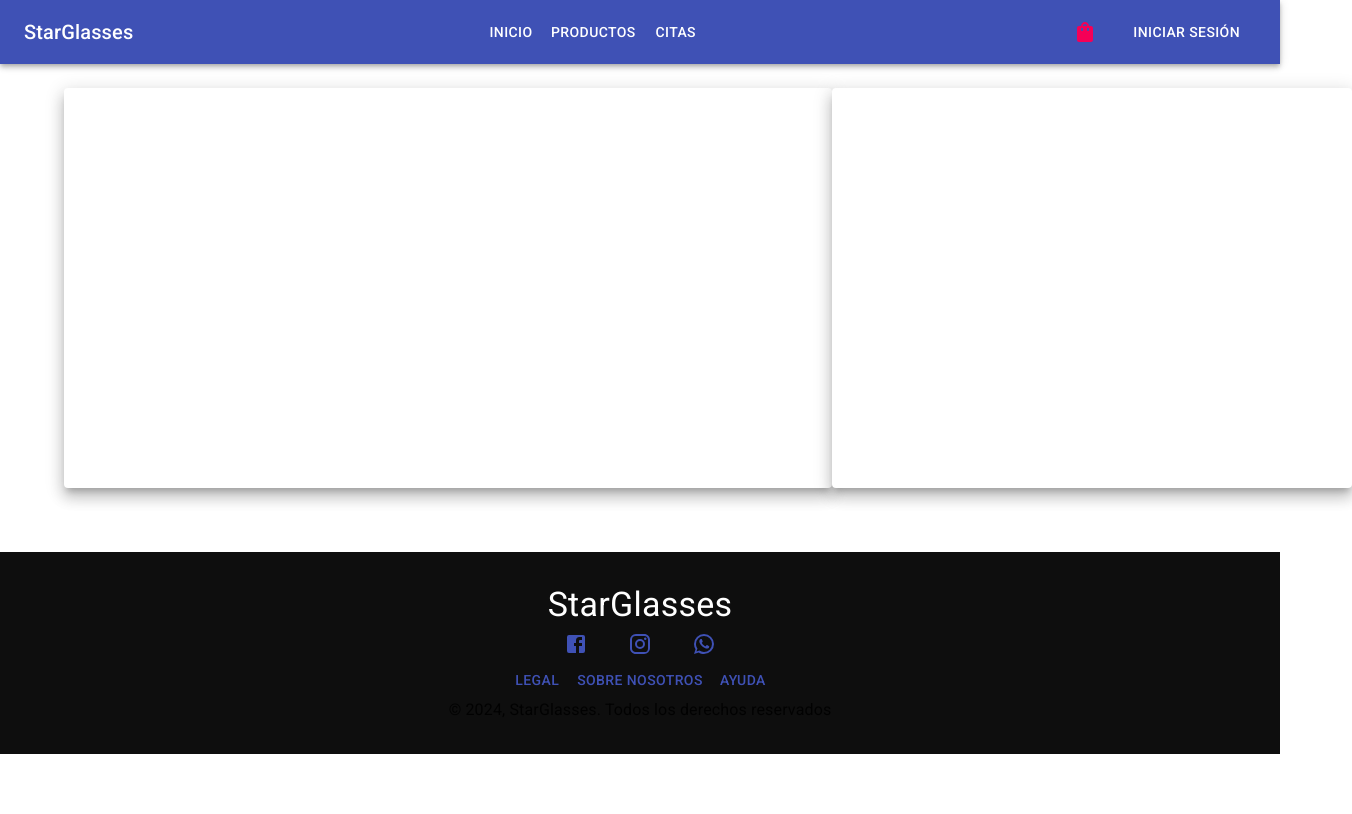
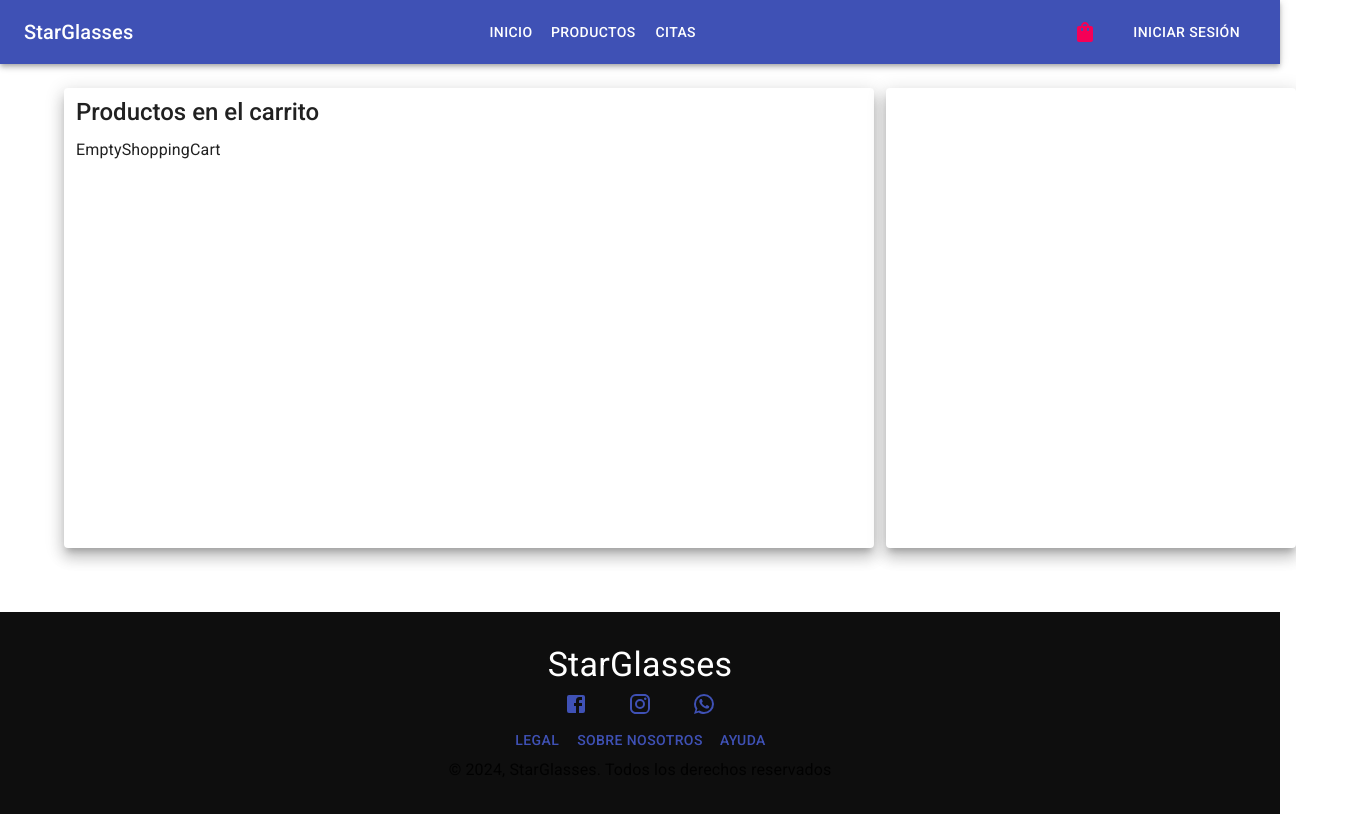
Before and after one commit to JahirSamperio/starGlasses, a React (Vite) app in the folder frontend/: page /shopping-cart in a window 1280 px wide. Shown: the whole page, 1352 px wide, since content can reach past the window. Built offline with nearby package versions, Linux system fonts and the light colour scheme.

Commit message:
ADD: shopping cart tab

```diff
--- a/frontend/src/AppRouter.jsx
+++ b/frontend/src/AppRouter.jsx
@@ -21,18 +21,21 @@ const navArrayLinks = [
 
 function App() {
   return (
-    <>
-      <NavBar navArrayLinks={navArrayLinks}/>
-      <Routes>
-        <Route path="/" element = {<Home/>}/>
-        <Route path="/login" element = {<Login/>}/>
-        <Route path="/register" element= {<Register/>}/>
-        <Route path="/products-list" element={<Products/>}/>
-        <Route path="/shopping-cart" element={<ShoppingCart/>}/>
-      </Routes>
-      <Footer/>
 
-    </>
+      <div style={{ display: "flex", flexDirection: "column", minHeight: "100vh" }}>
+        <NavBar navArrayLinks={navArrayLinks}/>
+        <div style={{ flex: 1 }}>
+          <Routes>
+            <Route path="/" element={<Home />} />
+            <Route path="/login" element={<Login />} />
+            <Route path="/register" element={<Register />} />
+            <Route path="/products-list" element={<Products />} />
+            <Route path="/shopping-cart" element={<ShoppingCart />} />
+          </Routes>
+        </div>
+        <Footer />
+      </div>
+
   );
 }
 
--- /dev/null
+++ b/frontend/src/components/emptyShoppingCart/EmptyShoppingCart.jsx
@@ -0,0 +1,7 @@
+import React from 'react'
+
+export const EmptyShoppingCart = () => {
+  return (
+    <div>EmptyShoppingCart</div>
+  )
+}
--- a/frontend/src/components/productCard/ProductCard.jsx
+++ b/frontend/src/components/productCard/ProductCard.jsx
@@ -10,14 +10,14 @@ import {
 
 import { useEffect, useState } from "react";
 
-export default function ProductCard({ id, name, precio }) {
+export default function ProductCard({ id, name, price }) {
   const [shoppingData, setShoppingData] = useState();
 
   useEffect(() => {
     setShoppingData(JSON.parse(localStorage.getItem("shopping_cart")) || []);
   }, []);
 
-  const handleProductsToShoppingCart = (id, name, precio) => {
+  const handleProductsToShoppingCart = (id, name, price) => {
     // Obtenemos desde el almacenamiento local
     const currentShoppingData = JSON.parse(localStorage.getItem('shopping_cart')) || [];
 
@@ -34,7 +34,7 @@ export default function ProductCard({ id, name, precio }) {
     const newItem = {
       id,
       name,
-      precio,
+      price,
     };
 
     // Creamos una nueva copia del carrito por medio de desestructuracion  y agregamos el nuevo artícul
@@ -71,7 +71,7 @@ export default function ProductCard({ id, name, precio }) {
           <Typography component="p" variant="body2">
             {name}
           </Typography>
-          <Typography sx={{ mt: "5px" }}>${precio}</Typography>
+          <Typography sx={{ mt: "5px" }}>${price}</Typography>
         </CardContent>
       </CardActionArea>
 
@@ -81,7 +81,7 @@ export default function ProductCard({ id, name, precio }) {
           sx={{ fontSize: "12px", flexGrow: 1 }}
           onClick={(e) => {
             e.preventDefault();
-            handleProductsToShoppingCart(id, name, precio);
+            handleProductsToShoppingCart(id, name, price);
           }}
         >
           Add
--- /dev/null
+++ b/frontend/src/components/shoppingCartItem/ShoppingCartItem.jsx
@@ -0,0 +1,42 @@
+import {
+  Card,
+  CardActions,
+  CardContent,
+  CardMedia,
+  CardActionArea,
+  Container,
+  Button,
+  Typography,
+} from "@mui/material";
+import React from "react";
+
+export default function ShoppingCartItem({id,name, price}) {
+  return (
+    <Card
+      sx={{
+
+        display: "flex",
+        mb:'12px'
+      }}
+    >
+      <CardActionArea sx={{ display: "flex  " }}>
+        <CardMedia
+          component="img"
+          image="https://via.placeholder.com/150x150"
+          height="120"
+          alt="Card Image"
+          sx={{ width:'160px'}}
+        />
+        <CardContent sx={{flexGrow:1}} >
+          <Typography variant="h5">{name}</Typography>
+          <Typography variant="p" sx={{mt:'6px'}}>{price}</Typography>
+        </CardContent>
+      </CardActionArea>
+
+      <CardActions>
+        <Button  sx={{mr:'16px'}}>ver</Button>
+        <Button variant="contained" color="error" sx={{mr:'16px'}}>Eliminar</Button>
+      </CardActions>
+    </Card>
+  );
+}
--- a/frontend/src/pages/Products.jsx
+++ b/frontend/src/pages/Products.jsx
@@ -1,10 +1,7 @@
 import React, { useEffect } from "react";
-
 import { Grid, Paper, Typography } from "@mui/material";
 import ProductCard from "../components/productCard/ProductCard";
-
 import { useDispatch, useSelector } from "react-redux";
-
 import { getProductListAction } from "../redux/actions/products/getProductList";
 
 export const Products = () => {
@@ -17,24 +14,25 @@ export const Products = () => {
     dispatch(getProductListAction());
   }, []);
 
-
   return (
-    <Paper
-      elevation={10}
-      sx={{
-        width: { lg: "1540px" },
-        margin: { sm: "20px 30px" },
-        padding: { xl: "20px 15px", sm: "16px 8px" },
-      }}
-    >
-      <Grid>
-        {success === true ? (
-          productListData.map((element, index) => {
-            return <ProductCard key={index} name={element.name} precio={element.precio} id={element.id}/>;
-          })
-        ) : (
-          <></>
-        )}
+    <Paper elevation={10} sx={{ padding: "20px", margin: "12px 16px" }}>
+      <Grid container spacing={2}>
+        {success === true &&
+          productListData.slice(0, 8).map((element, index) => (
+            <Grid item key={index} xs={12} sm={6} md={4} lg={3}>
+              {/* UTILIZANDO BREAKPOINTS:
+              En dispositivos extra pequeños (xs), se mostrará una columna.
+              En dispositivos pequeños (sm), se mostrarán dos columnas.
+              En dispositivos medianos (md), se mostrarán tres columnas.
+              En dispositivos grandes (lg), se mostrarán cuatro columnas.
+              */}
+              <ProductCard
+                name={element.name}
+                price={element.price}
+                id={element.id}
+              />
+            </Grid>
+          ))}
       </Grid>
     </Paper>
   );
--- a/frontend/src/pages/ShoppingCart.jsx
+++ b/frontend/src/pages/ShoppingCart.jsx
@@ -1,51 +1,62 @@
-import React, { useEffect } from "react";
 import { useSelector, useDispatch } from "react-redux";
-import { Container, Paper, Box } from "@mui/material";
+import { useEffect, useState } from "react";
+
+import { Container, Paper, Box, Typography } from "@mui/material";
+
 import { getShoppingCartAction } from "../redux/actions/shoppingCart/getShoppingCart";
 
+import  ShoppingCartItemCard  from "../components/shoppingCartItem/ShoppingCartItem";
+import { EmptyShoppingCart } from "../components/emptyShoppingCart/EmptyShoppingCart";
+
+
+
 export const ShoppingCart = () => {
-  const dispatch = useDispatch();
-  const { loading, shoppingCartData, success } = useSelector(
-    (state) => state.shoppingcart.get
-  );
+
+  const [list, setList] = useState([]);
+  const [empty,setEmpty] = useState(null);
 
   useEffect(() => {
-    // llamada de datos
-    dispatch(getShoppingCartAction());
-  }, []);
+
+    const shoppingList = JSON.parse(localStorage.getItem('shopping_cart'));
+
+     if(Array.isArray(shoppingList)){
+      setEmpty(false);
+      setList(shoppingList);
+     }else{
+      setEmpty(true);
+     }
+  },[]);
 
 
+
+
+  console.log(list);
 
   return (
     <>
       <Container
         sx={{
           display: { md: "flex" },
-          justifyContent: "space-between",
+          justifyContent: "space-around",
           mt: "24px",
           mb: "4em",
+          minWidth:'maxContent'
         }}
       >
-        <Paper sx={{ height: "400px" }} elevation={10}>
-          <Box sx={{ height: "380px", width: "768px" }}>
-            {success === true ? (
-              shoppingCartData.map((element, index) => {
-                return (
-                  <>
-                    <h1>{element.name}</h1>
-                    {/* <button onClick={() => {
-                        console.log(element.name)
-                    }}>Hola</button> */}
-                  </>
-                );
+
+        <Paper sx={{ height:{md:"460px"},mr:'12px'  }} elevation={10}>
+        <Typography variant="h5" sx={{mt:'8px',ml:'12px', fontWeight:500}}>Productos en el carrito</Typography>
+          <Box sx={{ height: {md:"400px"},width: "810px", padding:'10px 12px',overflowY:'auto' }}>
+            {empty === true ? (<EmptyShoppingCart/>) :
+            (
+              list.map((item, index)=>{
+                return  <ShoppingCartItemCard name={item.name} price={item.price} key={index}/>
               })
-            ) : (
-              <></>
             )}
           </Box>
         </Paper>
         <Paper elevation={10}>
-          <Box sx={{ height: "380px", width: "520px" }}></Box>
+          <Box sx={{ height: "380px", width: "410px" }}></Box>
         </Paper>
       </Container>
     </>
--- a/frontend/src/redux/actions/products/getProductList.js
+++ b/frontend/src/redux/actions/products/getProductList.js
@@ -5,10 +5,10 @@ import {fetchGetProductList,fetchGetProductListFailure,fetchGetProductListSucces
 export const getProductListAction = () => async (dispatch) => {
 
     const array = [
-        {id:1,name:'producto 1', precio:20},
-        {id:2,name:'producto 2', precio:20},
-        {id:3,name:'producto 3', precio:20},
-        {id:4,name:'producto 4', precio:20},
+        {id:1,name:'producto 1', price:20},
+        {id:2,name:'producto 2', price:20},
+        {id:3,name:'producto 3', price:20},
+        {id:4,name:'producto 4', price:20},
     ]
 
     dispatch(fetchGetProductListSuccess(array));
```
Also changed, not shown: frontend/src/components/shoppingCartItem/shoppingCartItemCard.jsx (deleted).
